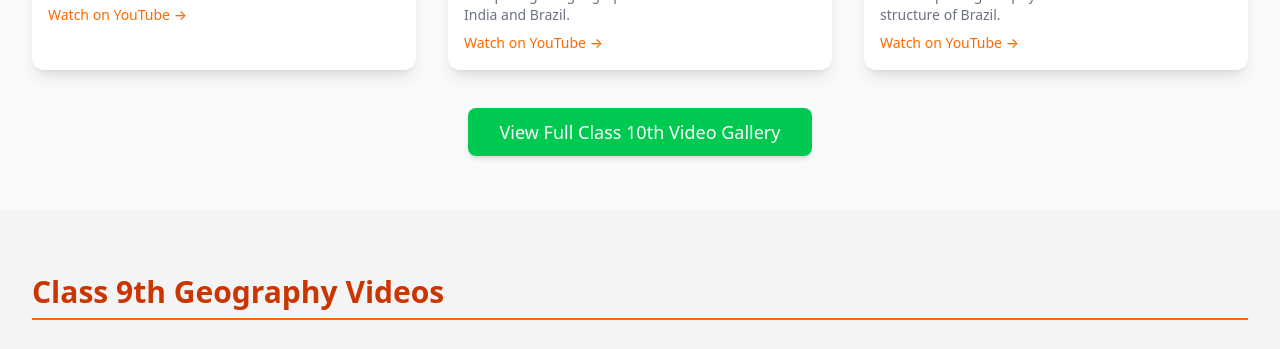
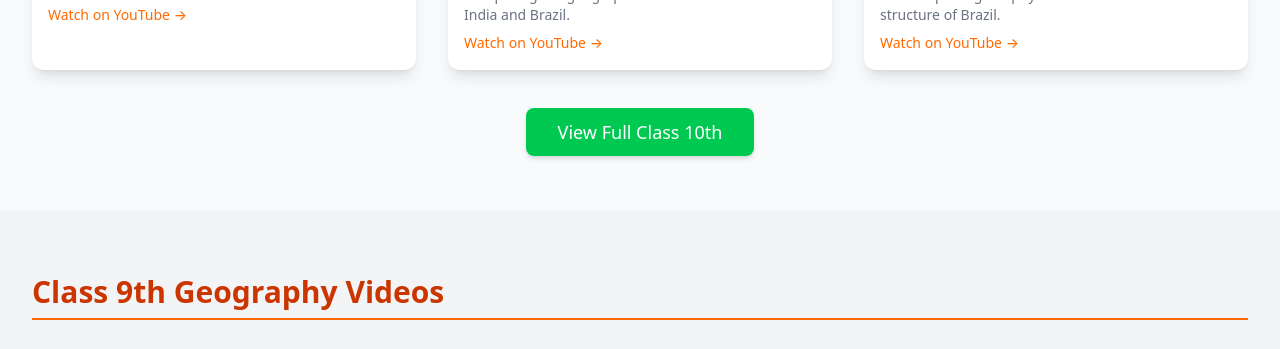
Before and after one commit to BalajiPatil1207/t.t.patil_pishavikar_teaching_hub, a website built with Vite: page geography.html in a window 1280 px wide. Shown: the part 733-1082 px from the top of the page. Built offline with nearby package versions, Linux system fonts and the light colour scheme.

Commit message:
update other main files

```diff
--- a/geography.html
+++ b/geography.html
@@ -138,7 +138,7 @@
       <div class="text-center text-white mt-12">
         <a href="geography_class10.html"
           class="bg-green-500 text-amber-600t-ora py-3 px-8 rounded-lg text-lg font-medium hover:bg-green-600 transition shadow-md">View
-          Full Class 10th Video Gallery</a>
+          Full Class 10th </a>
       </div>
     </div>
   </section>
@@ -209,7 +209,7 @@
       </div>
     </div>
   </section>
-
+<!-- 8th class -->
   <section class="py-16">
     <div class="max-w-7xl mx-auto px-4 sm:px-6 lg:px-8">
       <h3 class="text-3xl font-bold text-orange-700 mb-8 border-b-2 border-orange-500 pb-2">Class 8th Geography Videos
```
